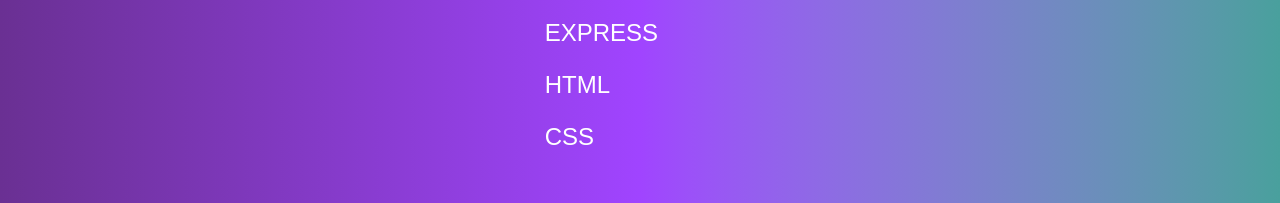
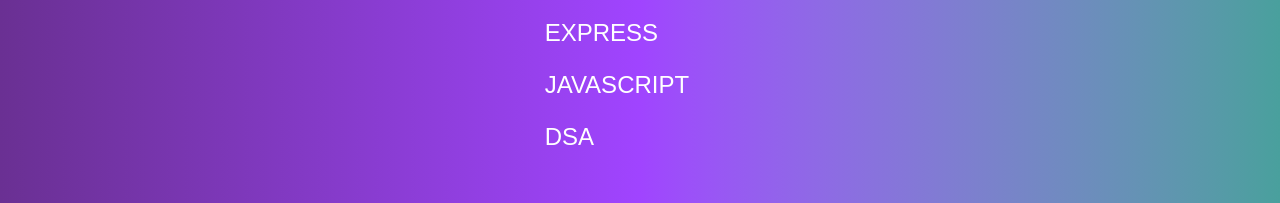
Before and after one commit to AAAKKKQQQ/B-website, a website: page views/skill.html in a window 1280 px wide. Shown: the part 361-564 px from the top of the page. Drawn offline with nearby package versions, Linux system fonts and the light colour scheme.

Commit message:
Update skill.html

```diff
--- a/views/skill.html
+++ b/views/skill.html
@@ -18,8 +18,8 @@
             <li class="mt-5">PYTHON</li>
             <li class="mt-5">JAVA</li>
             <li class="mt-5">EXPRESS</li>
-            <li class="mt-5">HTML</li>
-            <li class="mt-5">CSS</li>
+            <li class="mt-5">JAVASCRIPT</li>
+            <li class="mt-5">DSA</li>
         </ul>
     </div>
    </div>
```
